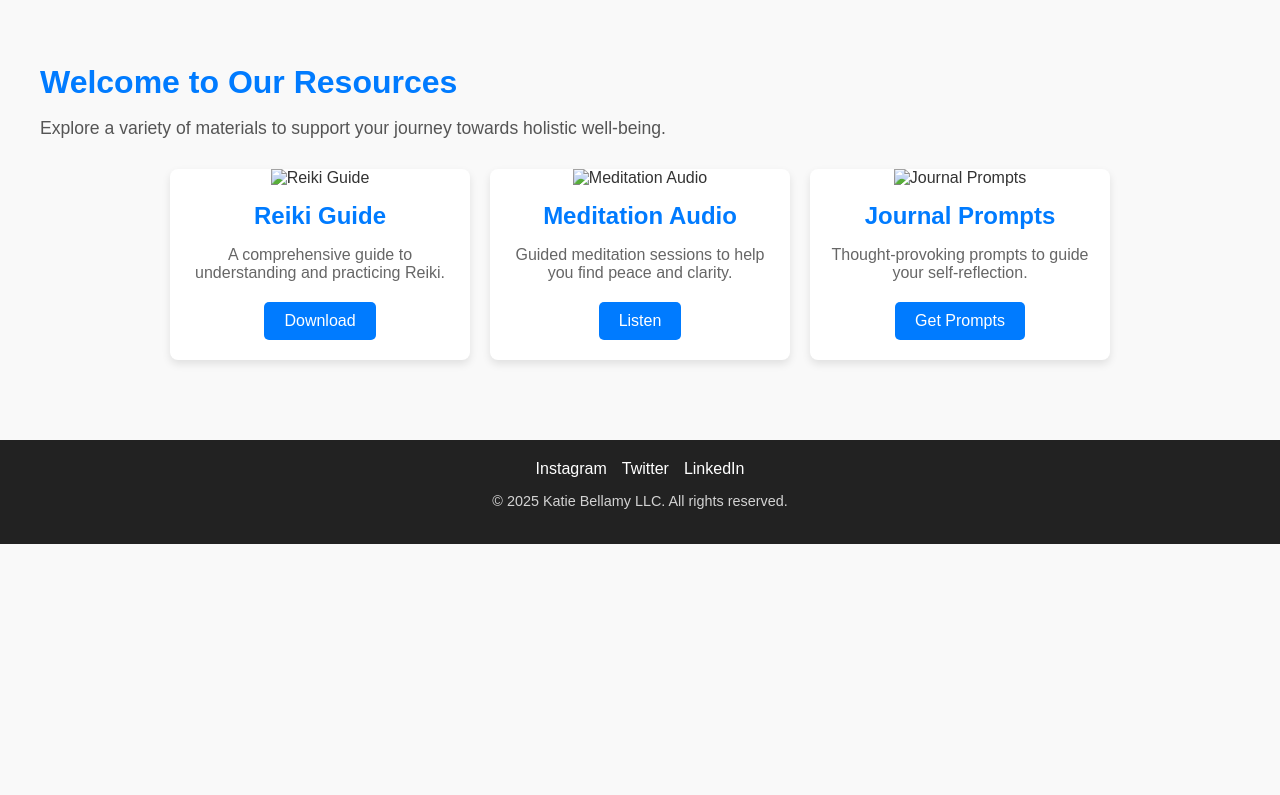
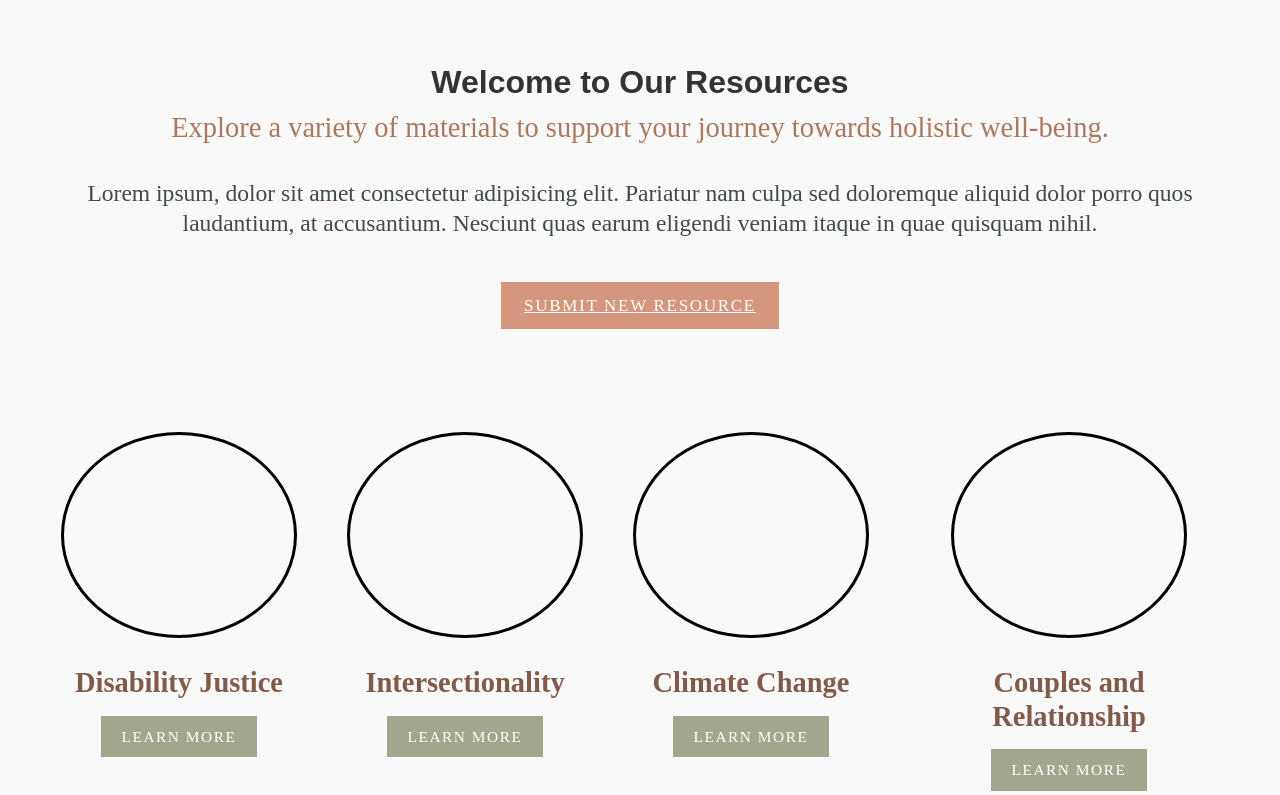
Before and after one commit to LeandroCrixi/KatieBellamy, a plain HTML site: page index.html in a window 1280 px wide. Shown: the part 543-1338 px from the top of the page. Before the commit the page ends 1087 px from the top, so only its background shows below. Drawn offline with Linux system fonts and the light colour scheme.

Commit message:
20250219

```diff
--- a/index.html
+++ b/index.html
@@ -4,13 +4,13 @@
     <meta charset="UTF-8">
     <meta name="viewport" content="width=device-width, initial-scale=1.0">
     <title>Resources | Katie Bellamy LLC</title>
-    <link rel="stylesheet" href="style.css">
+    <link rel="stylesheet" href="./src/css/style.css">
 </head>
 <body>
     <!-- Header Section -->
     <header>
         <div class="header-content">
-            <div class="logo"><img src="./images/logo.png" alt=""></div>
+            <div class="logo"><img src="./public/assets/logo.png" alt=""></div>
             <nav>
                 <ul class="navBar">
                     <li><a href="/">Disability Justice</a></li>
@@ -26,53 +26,44 @@
                 </ul>
             </nav>
         </div>
-        <h1>Resources</h1>
+        <h1 id="title">Resources</h1>
     </header>
 
     <!-- Main Content -->
     <main>
-        <section class="intro">
-            <h2>Welcome to Our Resources</h2>
-            <p>Explore a variety of materials to support your journey towards holistic well-being.</p>
+        <section class="welcome">
+            <div class="intro">
+                <h2 id="intro-title">Welcome to Our Resources</h2>
+                <p id="intro-text">Explore a variety of materials to support your journey towards holistic well-being.</p>
+            </div>
+
+            <p id="resource-text">Lorem ipsum, dolor sit amet consectetur adipisicing elit. Pariatur nam culpa sed doloremque aliquid dolor
+                porro quos laudantium, at accusantium. Nesciunt quas earum eligendi veniam itaque in quae quisquam nihil.</p>
+
+            <a id="submit-resource" href="/">Submit New Resource</a>
         </section>
 
         <section class="resources">
-            <div class="resource-item">
-                <img src="reiki-guide.jpg" alt="Reiki Guide">
-                <h3>Reiki Guide</h3>
-                <p>A comprehensive guide to understanding and practicing Reiki.</p>
-                <a href="#">Download</a>
-            </div>
-            <div class="resource-item">
-                <img src="meditation-audio.jpg" alt="Meditation Audio">
-                <h3>Meditation Audio</h3>
-                <p>Guided meditation sessions to help you find peace and clarity.</p>
-                <a href="#">Listen</a>
-            </div>
-            <div class="resource-item">
-                <img src="journal-prompts.jpg" alt="Journal Prompts">
-                <h3>Journal Prompts</h3>
-                <p>Thought-provoking prompts to guide your self-reflection.</p>
-                <a href="#">Get Prompts</a>
-            </div>
+
         </section>
     </main>
 
     <!-- Footer -->
     <footer>
         <div class="footer-content">
-            <div class="social-media">
-                <a href="#">Instagram</a>
-                <a href="#">Twitter</a>
-                <a href="#">LinkedIn</a>
+            <div>
+                <h3>Katie Bellamy LLC</h3>
+                <div class="social-media">
+                    <a href="#">Instagram</a>
+                    <a href="#">Twitter</a>
+                    <a href="#">LinkedIn</a>
+                </div>
             </div>
-            <p>&copy; <span id="year"></span> Katie Bellamy LLC. All rights reserved.</p>
+            <div>test</div>
         </div>
+        <p>&copy; <span id="current-year"></span>, Katie Bellamy LLC, All rights reserved</p>
     </footer>
 
-    <script>
-        // Update the year dynamically
-        document.getElementById('year').textContent = new Date().getFullYear();
-    </script>
+    <script type="module" src="./src/js/main.js" defer></script>
 </body>
 </html>
--- a/style.css
+++ b/src/css/style.css
@@ -9,8 +9,7 @@ body {
 
 /* Header */
 header {
-    background: url('./images/header-bg.jpg') no-repeat center center/cover;
-    color: #fff;
+    background: url('../../public/assets/header-bg.jpg') no-repeat center center/cover;
     text-align: center;
     height: 500px;
     padding: 20px;
@@ -23,10 +22,6 @@ header {
 }
 
 .logo img{
-    /* height: 100px;
-    width: 100px;
-    border: 1px solid black;
-    border-radius: 50%; */
     height: 250px;
     width: 250px;
 }
@@ -53,7 +48,6 @@ header {
     padding: 5px 10px;
     transition: border-bottom 0.5s ease-in-out; /* Smooth border animation */
     border-bottom: 1px solid transparent; /* Hide border initially */
-    /* background: #f2c6b0; */
 }
 
 .navBar a:hover{
@@ -64,47 +58,91 @@ header {
     border-bottom: 1px solid #ffcc29;
 }
 
-h1 {
+#title {
     color: rgb(63, 74, 73);
     margin: 0;
     font-size: 4.06rem;
+    position: relative;
+    z-index: 2;
 }
-/* Main Content */
 
+#title::after{
+    content: "";
+    left: 485px;
+    display: block;
+    height: 40px;
+    width: 330px;
+    background: #f2c6b0;
+    position: absolute;
+    top: 40px;
+    z-index: -1;
+  }
+
+  /* Main Content */
+/* Welcome Section */
 main {
     padding: 40px 20px;
     max-width: 1200px;
     margin: 0 auto;
 }
 
-.intro h2 {
+.welcome{
+    margin-bottom: 100px;
+    text-align: center;
+}
+
+#intro-title {
     font-size: 2rem;
-    color: #007bff;
     margin-bottom: 10px;
 }
 
-.intro p {
-    font-size: 1.1rem;
-    color: #555;
-    margin-bottom: 30px;
+#intro-text {
+    color:#ac785d;
+    font-family: 'adonis-web';
+    font-size:  28.4744px;
+    line-height: 33.2125px;
+    margin: 0px 0px 34px;
+}
+
+#resource-text{
+    color:#3f4a49;
+    font-family: 'europa';
+    font-size: 23.5568px;
+    line-height: 30.6238px;
+    margin: 17px 0px;
+    padding-bottom: 40px;
+}
+
+#submit-resource{
+    background-color: #d4967d;
+    background-position: 0px 0px;
+    color: #fff;
+    font-family: 'europa';
+    font-size: 17px;
+    letter-spacing: 1.7px;
+    padding: 13.6px 22.712px;
+    text-transform: uppercase;
 }
 
 /* Resources Section */
 .resources {
     display: flex;
     flex-wrap: wrap;
-    gap: 20px;
+    gap: 50px;
     justify-content: center;
 }
 
 .resource-item {
-    background-color: #fff;
-    border-radius: 8px;
-    box-shadow: 0 4px 8px rgba(0, 0, 0, 0.1);
-    overflow: hidden;
     max-width: 300px;
     text-align: center;
-    transition: transform 0.3s ease;
+    justify-items: center;
+}
+
+#circle{
+    width: 200px;
+    height: 200px;
+    border: solid black;
+    border-radius: 50%;
 }
 
 .resource-item img {
@@ -114,27 +152,27 @@ main {
 }
 
 .resource-item h3 {
-    font-size: 1.5rem;
-    color: #007bff;
-    margin: 15px 0;
+    color: #825a4a;
+    font-family: 'adonis-web';
+    font-size: 28.4744px;
+    line-height: 33.2125px;
 }
 
 .resource-item p {
     font-size: 1rem;
-    color: #666;
     padding: 0 15px;
     margin-bottom: 20px;
 }
 
 .resource-item a {
-    display: inline-block;
-    margin-bottom: 20px;
-    padding: 10px 20px;
-    background-color: #007bff;
+    background-color: #7f8563b5;
     color: #fff;
-    text-decoration: none;
-    border-radius: 5px;
-    transition: background-color 0.3s ease;
+    font-family: 'europa';
+    font-size: 15.3608px;
+    letter-spacing: 1.53608px;
+    padding: 12.2886px 20.522px;
+    text-align: center;
+    text-transform: uppercase;
 }
 
 .resource-item a:hover {
@@ -147,7 +185,7 @@ main {
 
 /* Footer */
 footer {
-    background-color: #222;
+    background-color: #7F8563;
     color: #fff;
     text-align: center;
     padding: 20px;
@@ -155,8 +193,16 @@ footer {
 }
 
 .footer-content {
-    max-width: 800px;
+    display: grid;
+    grid-template-columns: 400px 1fr;
     margin: 0 auto;
+}
+
+.footer-content h3{
+    color: #fff;
+    font-family: 'adonis-web';
+    font-size: 44.8664px;
+    line-height: 50.1786px;
 }
 
 .social-media {
@@ -178,6 +224,10 @@ footer {
 }
 
 footer p {
-    font-size: 0.9rem;
-    opacity: 0.8;
+    color: #fff;
+    display: inline;
+    font-family: 'europa';
+    font-size: 23.5568px;
+    line-height: 30.6238px;
+    text-align: center;
 }
--- /dev/null
+++ b/src/js/data/resources-topic.json
@@ -0,0 +1,62 @@
+[
+    {
+        "id": 1,
+        "title": "Disability Justice",
+        "image": "/",
+        "learnMore": "/"
+    },
+    {
+        "id": 2,
+        "title": "Intersectionality",
+        "image": "/",
+        "learnMore": "/"
+    },
+    {
+        "id": 3,
+        "title": "Climate Change",
+        "image": "/",
+        "learnMore": "/"
+    },
+    {
+        "id": 4,
+        "title": "Couples and Relationship",
+        "image": "/",
+        "learnMore": "/"
+    },
+    {
+        "id": 5,
+        "title": "Anti-Fat Bias",
+        "image": "/",
+        "learnMore": "/"
+    },
+    {
+        "id": 6,
+        "title": "Queer Inclusion",
+        "image": "/",
+        "learnMore": "/"
+    },
+    {
+        "id": 7,
+        "title": "Mindfulness",
+        "image": "/",
+        "learnMore": "/"
+    },
+    {
+        "id": 8,
+        "title": "Mental Health",
+        "image": "/",
+        "learnMore": "/"
+    },
+    {
+        "id": 9,
+        "title": "Black Educator and Orgs to Know",
+        "image": "/",
+        "learnMore": "/"
+    },
+    {
+        "id": 10,
+        "title": "Educators and Orgs to Know",
+        "image": "/",
+        "learnMore": "/"
+    }
+]
--- /dev/null
+++ b/src/js/main.js
@@ -0,0 +1,7 @@
+import {currentYear, loadData} from './modules/dom.js'
+
+
+document.addEventListener('DOMContentLoaded', ()=>{
+    currentYear()
+    loadData()
+})
--- /dev/null
+++ b/src/js/modules/api.js
@@ -0,0 +1,16 @@
+export async function fetchData(filePath) {
+    try {
+        const response = await fetch(filePath);
+
+        // Check if the response is successful
+        if (!response.ok) {
+            throw new Error(`HTTP Error! Status: ${response.status} (${response.statusText})`);
+        }
+
+        const data = await response.json(); // Parse JSON
+        return data;
+    } catch (error) {
+        console.error("Error fetching local JSON:", error.message);
+        return null; // Return null to handle errors gracefully
+    }
+}
--- /dev/null
+++ b/src/js/modules/dom.js
@@ -0,0 +1,39 @@
+import { fetchData } from "./api.js";
+
+
+/* Update the year dynamically */
+const currentYear = ()=>{
+    return document.getElementById('current-year').textContent = new Date().getFullYear();
+}
+
+async function loadData() {
+    const data = await fetchData('./src/js/data/resources-topic.json'); // Ensure correct path
+    const resourceItem = document.querySelector('.resources')
+
+    if (data) {
+        data.map(resource => {
+            const resourceDiv = document.createElement('div')
+            resourceDiv.className = "resource-item"
+
+            const pCircle = document.createElement('p');
+            pCircle.id = "circle"
+
+            const h3Title = document.createElement('h3');
+            h3Title.innerHTML = resource.title
+            const aLearn = document.createElement('a');
+            aLearn.innerHTML = 'Learn More'
+
+            resourceDiv.appendChild(pCircle)
+            resourceDiv.appendChild(h3Title)
+            resourceDiv.appendChild(aLearn)
+
+            resourceItem.appendChild(resourceDiv)
+
+        })
+        console.log("✅ JSON Data Loaded:", data);
+    } else {
+        console.error("❌ Failed to load JSON data.");
+    }
+}
+
+export {currentYear, loadData}
```
Also changed, not shown: index copy.html (+1 -1 lines), src/js/data/resource-media.json (added, +23 -0 lines), public/assets/header-bg.jpg (renamed from images/header-bg.jpg), public/assets/logo.png (renamed from images/logo.png), src/js/modules/events.js (added), src/js/modules/utils.js (added), 1 other file.
